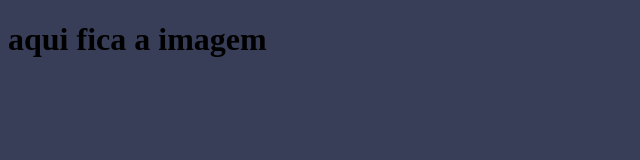
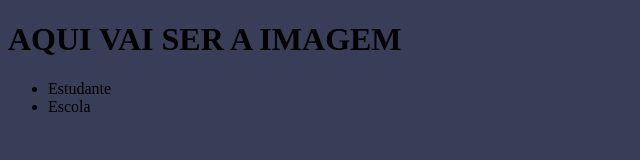
Before and after one commit to AnaOkozanski/site-turma_criativ-ANAJU, a plain HTML site: page index.html in a window 1280 px wide. Shown: the whole page, without its empty margins (0-640 px from the left). Drawn offline with Linux system fonts and the light colour scheme.

Commit message:
terceira edicao

```diff
--- a/index.html
+++ b/index.html
@@ -7,6 +7,14 @@
 
 </head>
 <body>
-    <h1>aqui fica a imagem</h1>
+    <header>
+
+    <H1> AQUI VAI SER A IMAGEM</H1>
+        <ul>
+        <li>Estudante</li>
+        <li>Escola</li>
+        </ul>
+    </header>
+
 </body>
 </html>
```
